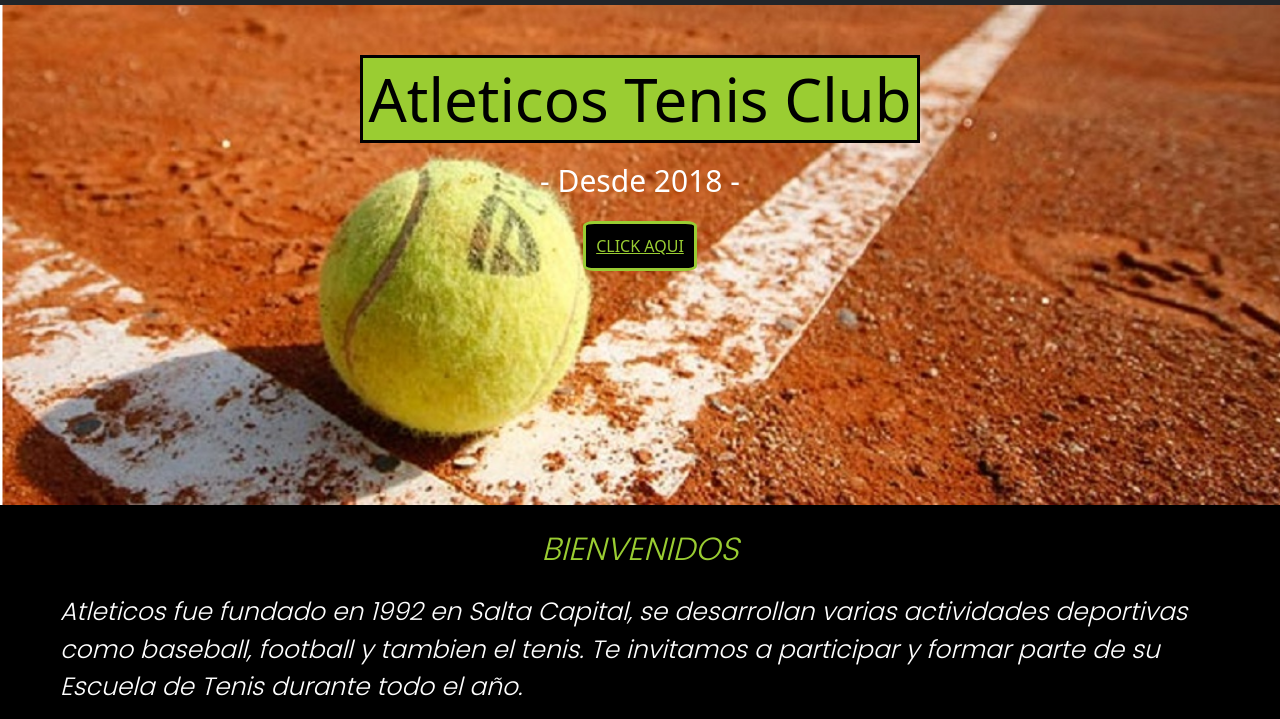
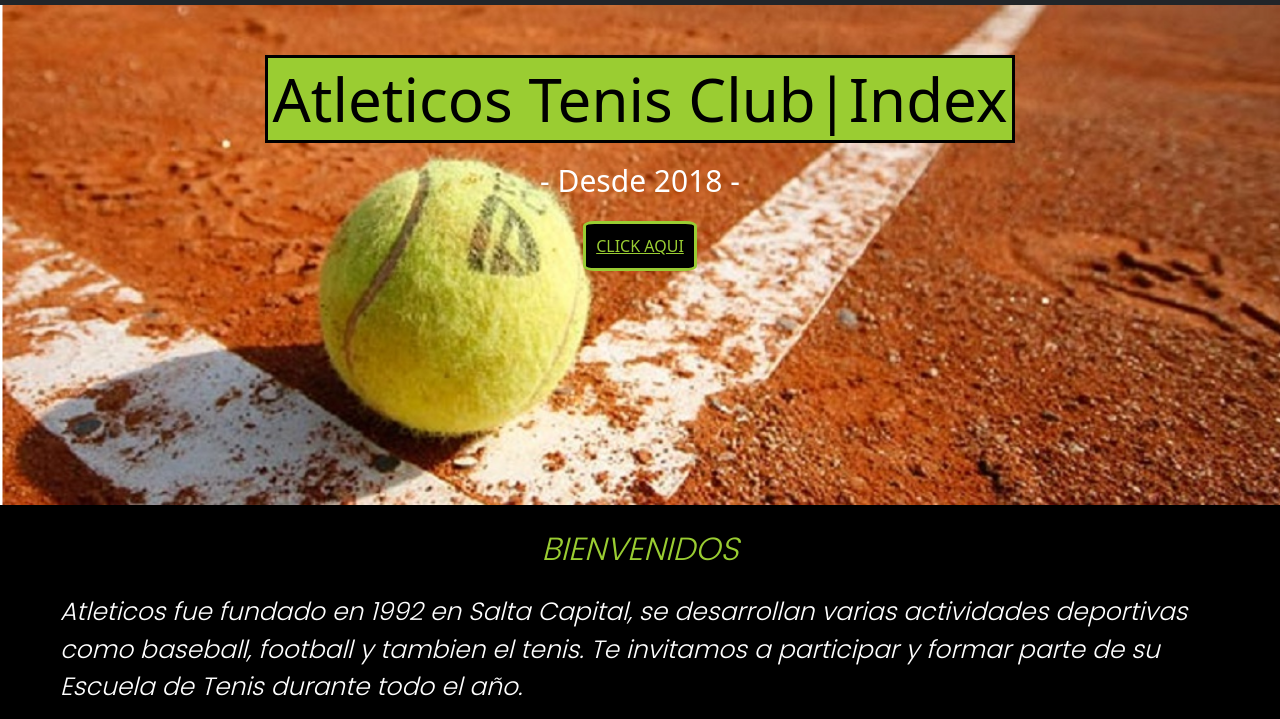
Before and after one commit to GuGaGramajo/proyecto.coder, a website: page index.html in a window 1280 px wide. Shown: the part 81-800 px from the top of the page. Drawn offline with nearby package versions, Linux system fonts and the light colour scheme.

```diff
--- a/index.html
+++ b/index.html
@@ -51,7 +51,7 @@
 <main>
     <!--IMAGEN+TITULO+DESCRIPCION+BOTON-->
     <section class="hero">
-        <h2>Atleticos Tenis Club</h2>
+        <h2>Atleticos Tenis Club|Index</h2>
         <p>- Desde 2018 -</p>
         <a href="" class="boton">CLICK AQUI</a>
     </section>
```
Also changed, not shown: pages/acercade.html (+2 -0 lines), pages/contacto.html (+2 -0 lines), pages/productos.html (+2 -0 lines), pages/servicios.html (+2 -0 lines).
